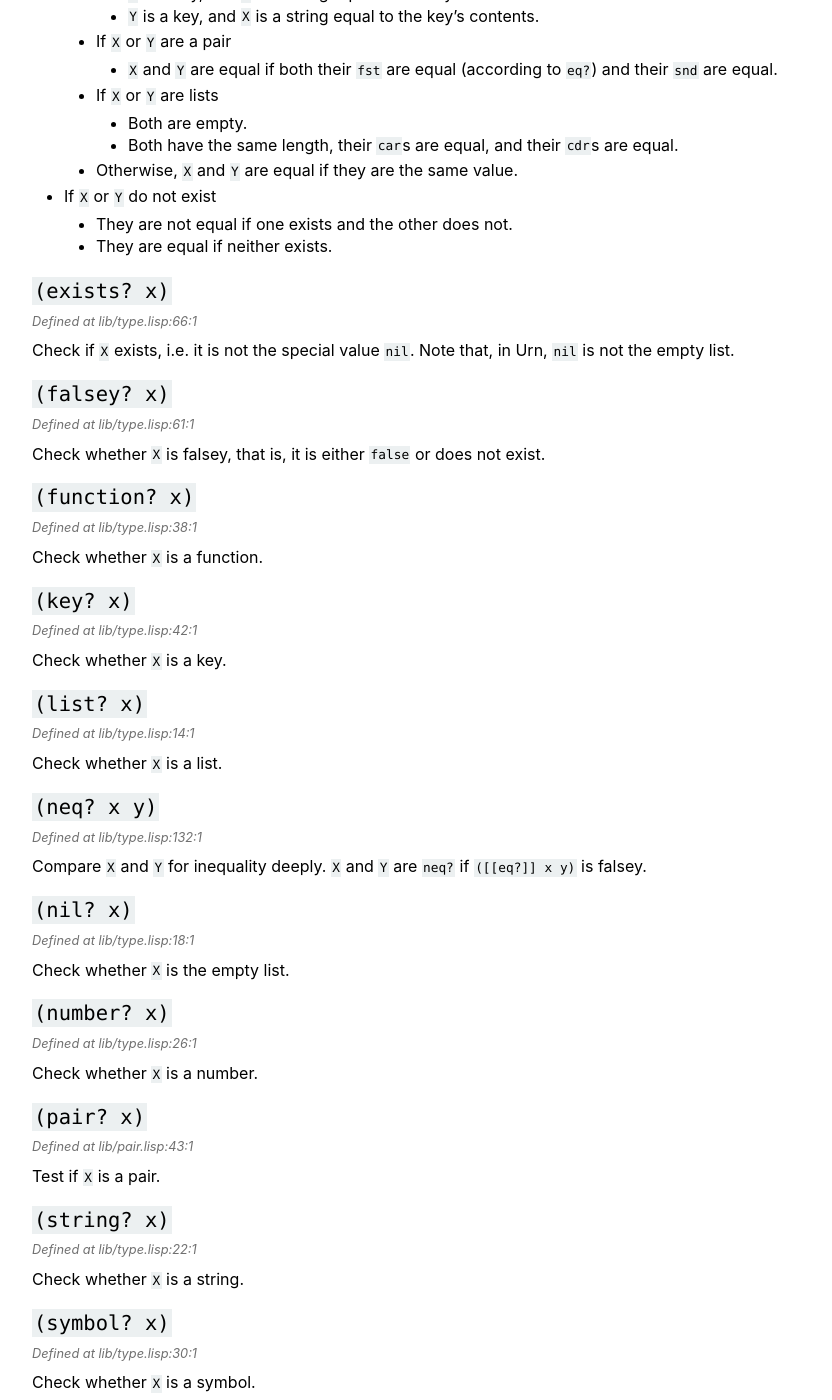
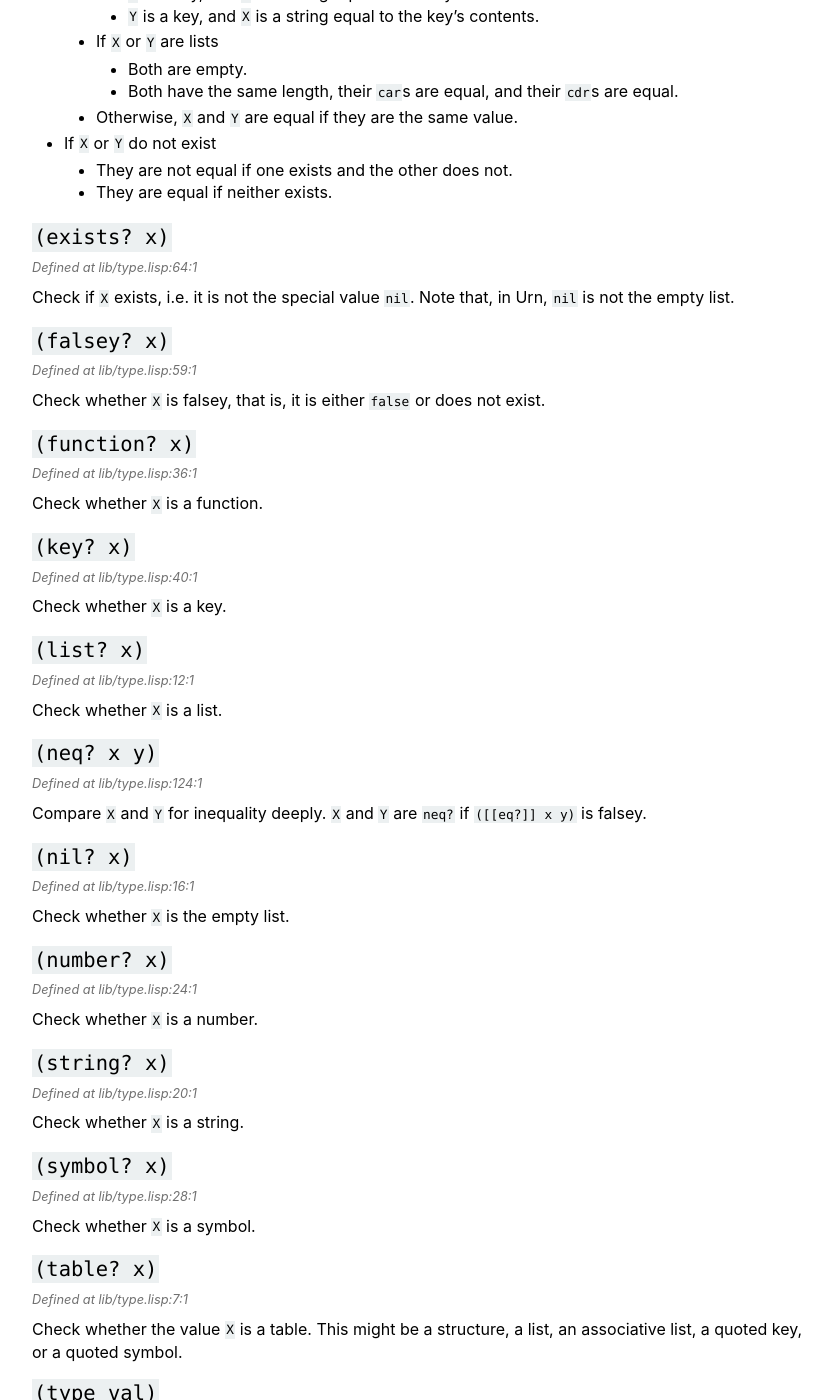
Before and after one commit to SquidDev/urn, a Jekyll site: the page built from docs/lib.type.md, in a window 1280 px wide and 1400 px high, scrolled down 995 px. Shown: the whole window, without its empty margins (323-1155 px from the left). Built offline with Jekyll 4.4.1, drawn with Linux system fonts in a browser that asks for light colours; our own code applies the rules of GitHub Pages for plain Markdown files; some of the changed text lies outside the part shown.

Commit message:
Update docs

```diff
--- a/docs/lib.type.md
+++ b/docs/lib.type.md
@@ -3,13 +3,13 @@ title: type
 ---
 # type
 ## `(assert-type! arg ty)`
-*Macro defined at lib/type.lisp:137:1*
+*Macro defined at lib/type.lisp:129:1*
 
 Assert that the argument `ARG` has type `TY`, as reported by the function
 [`type`](lib.type.md#type-val).
 
 ## `(atom? x)`
-*Defined at lib/type.lisp:46:1*
+*Defined at lib/type.lisp:44:1*
 
 Check whether `X` is an atomic object, that is, one of
 - `A` boolean
@@ -20,18 +20,18 @@ Check whether `X` is an atomic object, that is, one of
 - `A` function
 
 ## `(between? val min max)`
-*Defined at lib/type.lisp:71:1*
+*Defined at lib/type.lisp:69:1*
 
 Check if the numerical value `X` is between
 `MIN` and `MAX`.
 
 ## `(boolean? x)`
-*Defined at lib/type.lisp:34:1*
+*Defined at lib/type.lisp:32:1*
 
 Check whether `X` is a boolean.
 
 ## `(eq? x y)`
-*Defined at lib/type.lisp:84:1*
+*Defined at lib/type.lisp:82:1*
 
 Compare `X` and `Y` for equality deeply.
 Rules:
@@ -44,9 +44,6 @@ Rules:
     - Both are keys, and their values are equal.
     - `X` is a key, and `Y` is a string equal to the key's contents.
     - `Y` is a key, and `X` is a string equal to the key's contents.
-  - If `X` or `Y` are a pair
-    - `X` and `Y` are equal if both their `fst` are equal (according to `eq?`)
-      and their `snd` are equal.
   - If `X` or `Y` are lists
     - Both are empty.
     - Both have the same length, their `car`s are equal, and their `cdr`s
@@ -57,70 +54,65 @@ Rules:
   - They are equal if neither exists.
 
 ## `(exists? x)`
-*Defined at lib/type.lisp:66:1*
+*Defined at lib/type.lisp:64:1*
 
 Check if `X` exists, i.e. it is not the special value `nil`.
 Note that, in Urn, `nil` is not the empty list.
 
 ## `(falsey? x)`
-*Defined at lib/type.lisp:61:1*
+*Defined at lib/type.lisp:59:1*
 
 Check whether `X` is falsey, that is, it is either `false` or does
 not exist.
 
 ## `(function? x)`
-*Defined at lib/type.lisp:38:1*
+*Defined at lib/type.lisp:36:1*
 
 Check whether `X` is a function.
 
 ## `(key? x)`
-*Defined at lib/type.lisp:42:1*
+*Defined at lib/type.lisp:40:1*
 
 Check whether `X` is a key.
 
 ## `(list? x)`
-*Defined at lib/type.lisp:14:1*
+*Defined at lib/type.lisp:12:1*
 
 Check whether `X` is a list.
 
 ## `(neq? x y)`
-*Defined at lib/type.lisp:132:1*
+*Defined at lib/type.lisp:124:1*
 
 Compare `X` and `Y` for inequality deeply. `X` and `Y` are `neq?`
 if `([[eq?]] x y)` is falsey.
 
 ## `(nil? x)`
-*Defined at lib/type.lisp:18:1*
+*Defined at lib/type.lisp:16:1*
 
 Check whether `X` is the empty list.
 
 ## `(number? x)`
-*Defined at lib/type.lisp:26:1*
+*Defined at lib/type.lisp:24:1*
 
 Check whether `X` is a number.
 
-## `(pair? x)`
-*Defined at lib/pair.lisp:43:1*
-
-Test if `X` is a pair.
-
 ## `(string? x)`
-*Defined at lib/type.lisp:22:1*
+*Defined at lib/type.lisp:20:1*
 
 Check whether `X` is a string.
 
 ## `(symbol? x)`
-*Defined at lib/type.lisp:30:1*
+*Defined at lib/type.lisp:28:1*
 
 Check whether `X` is a symbol.
 
 ## `(table? x)`
-*Defined at lib/type.lisp:9:1*
+*Defined at lib/type.lisp:7:1*
 
 Check whether the value `X` is a table. This might be a structure,
 a list, an associative list, a quoted key, or a quoted symbol.
 
 ## `(type val)`
-*Defined at lib/type.lisp:76:1*
+*Defined at lib/type.lisp:74:1*
 
 Return the type of `VAL`.
```
Also changed, not shown: docs/lib.extra.benchmark.md (added, +31 -0 lines), docs/lib.match.md (+2 -2 lines), docs/lib.pair.md (deleted, +0 -42 lines), docs/lib.prelude.md (+38 -75 lines), docs/lib.table.md (+5 -0 lines).
